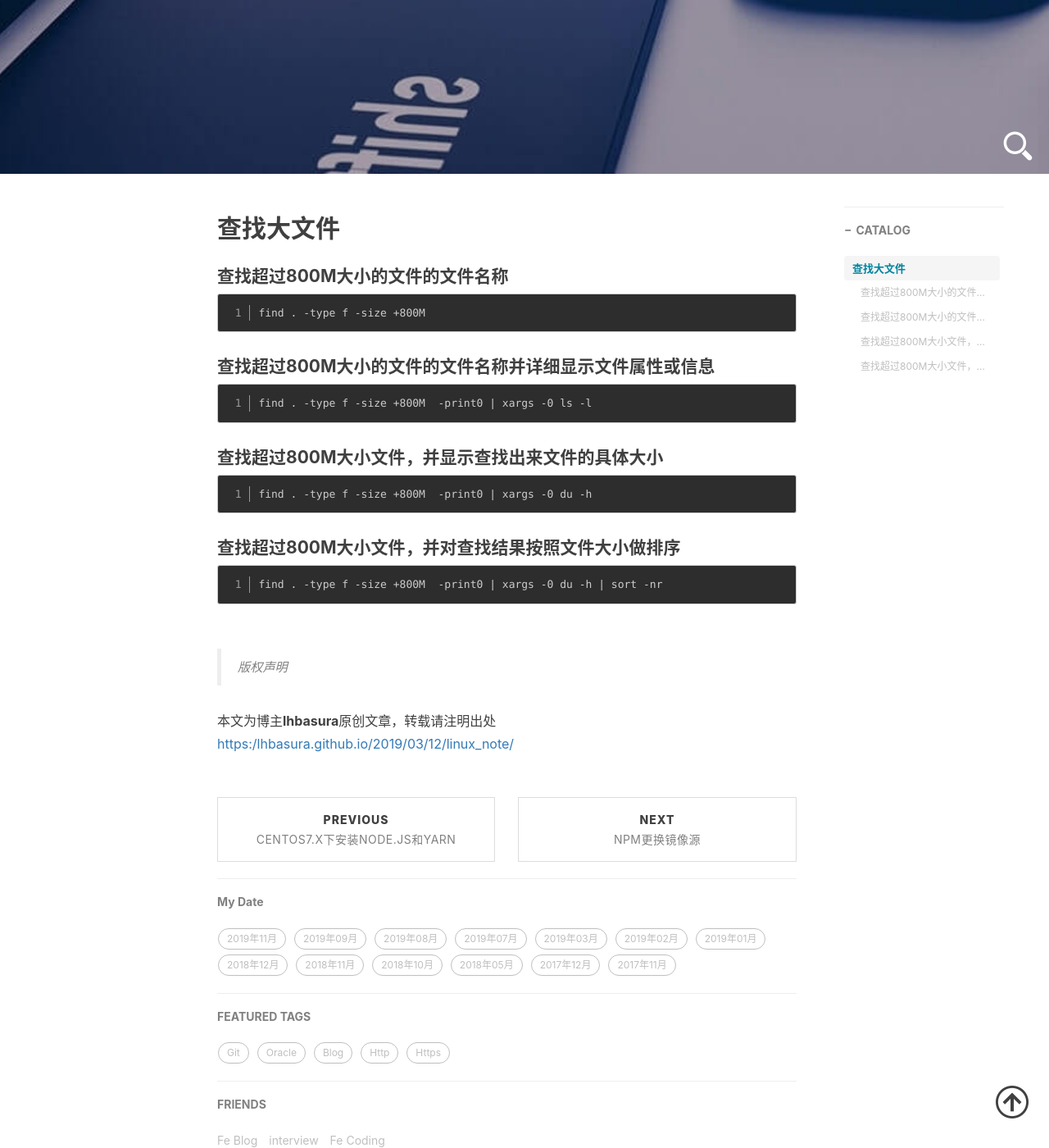
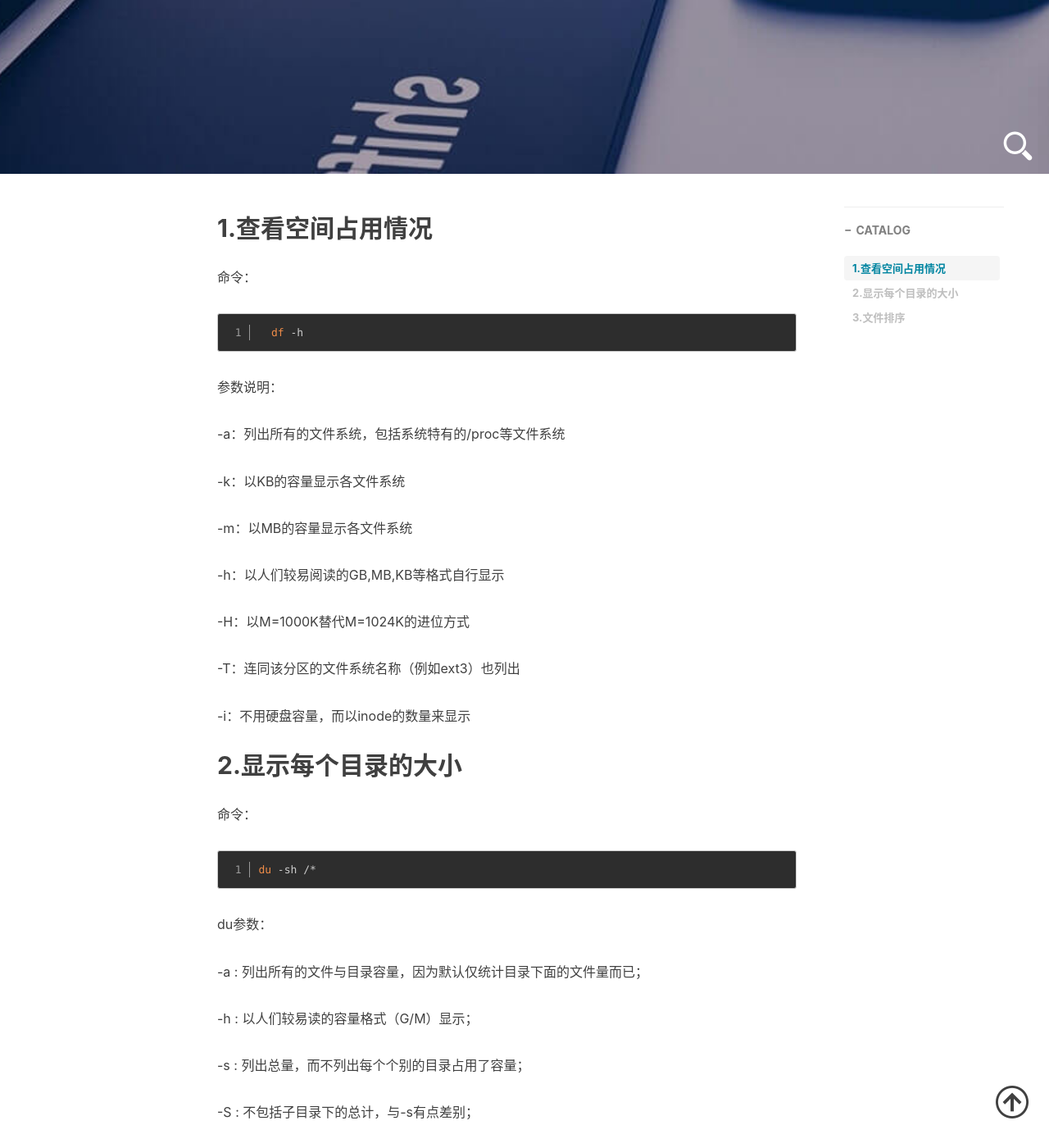
Before and after one commit to lhbasura/lhbasura.github.io, a Jekyll site: the page built from _posts/2019/3/2019-03-12-linux_note.md, in a window 1280 px wide and 1400 px high, scrolled down 379 px. Shown: the whole window at 82% size. Built offline with Jekyll 4.4.1, drawn with Linux system fonts in a browser that asks for light colours; comment, search, counter and statistics services are not loaded; some of the changed text lies outside the part shown.

Commit message:
linux文件清理

````diff
--- a/_posts/2019/3/2019-03-12-linux_note.md
+++ b/_posts/2019/3/2019-03-12-linux_note.md
@@ -1,6 +1,6 @@
 ---
 layout:     post
-title:      linux 笔记
+title:      linux 空间清理
 subtitle:   linux
 date:       2019-03-12
 author:     lhbasura
@@ -11,24 +11,51 @@ tags:
     - linux
 ---
 
-## 查找大文件
+## 1.查看空间占用情况
+命令：
+```bash
+  df -h
+```
+参数说明：
 
-#### 查找超过800M大小的文件的文件名称
-```
-find . -type f -size +800M
+-a：列出所有的文件系统，包括系统特有的/proc等文件系统
+
+-k：以KB的容量显示各文件系统
+
+-m：以MB的容量显示各文件系统
+
+-h：以人们较易阅读的GB,MB,KB等格式自行显示
+
+-H：以M=1000K替代M=1024K的进位方式
+
+-T：连同该分区的文件系统名称（例如ext3）也列出
+
+-i：不用硬盘容量，而以inode的数量来显示
+
+## 2.显示每个目录的大小
+命令：
+```bash
+du -sh /*
 ```
 
-#### 查找超过800M大小的文件的文件名称并详细显示文件属性或信息
+du参数：
+
+-a : 列出所有的文件与目录容量，因为默认仅统计目录下面的文件量而已；
+
+-h : 以人们较易读的容量格式（G/M）显示；
+
+-s : 列出总量，而不列出每个个别的目录占用了容量；
+
+-S : 不包括子目录下的总计，与-s有点差别；
+
+-k : 以KB列出容量显示；
+
+-m : 以MB列出容量显示。
+
+du -h --max-depth=1 寻找当前目录，哪个文件夹占用空间最大
+
+## 3.文件排序
+输入命令：
+```bash
+ls –lhS #将文件以从大到小顺序展现
 ```
-find . -type f -size +800M  -print0 | xargs -0 ls -l
-```
-
-#### 查找超过800M大小文件，并显示查找出来文件的具体大小
-```
-find . -type f -size +800M  -print0 | xargs -0 du -h
-```
-
-#### 查找超过800M大小文件，并对查找结果按照文件大小做排序
-```
-find . -type f -size +800M  -print0 | xargs -0 du -h | sort -nr
-```
````
